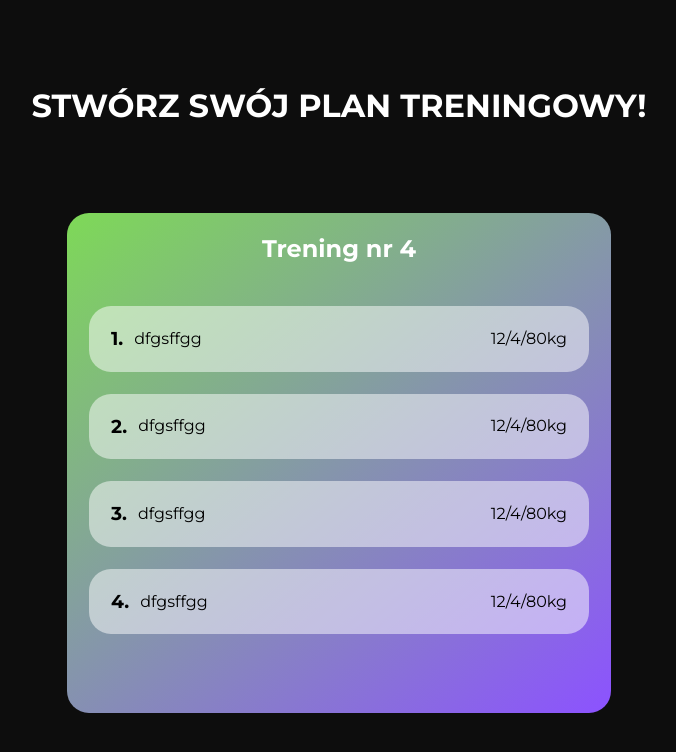
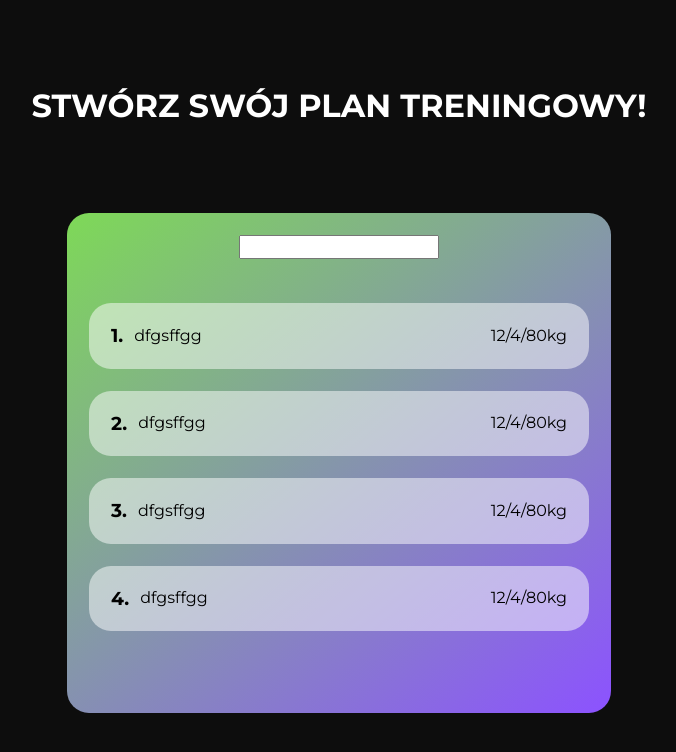
Before and after one commit to shauek97/plan-your-gainz, a React (Create React App) app: page / in a window 1280 px wide. Shown: the top 752 px of the page, without its empty margins (301-977 px from the left). Built offline with nearby package versions, Linux system fonts and the light colour scheme.

Commit message:
Adding input to component title

```diff
--- a/src/components/sections/MainSection/MainCreator/MainCreator.js
+++ b/src/components/sections/MainSection/MainCreator/MainCreator.js
@@ -1,11 +1,22 @@
 import styles from "./MainCreator.module.scss";
+import { useState } from "react";
 
 export default function MainCreator() {
+  const [isName, setIsName] = useState(false);
+  const [name, setName] = useState('');
+
+  const handleNameChange = (event) => {
+    setName(event.target.value);
+  }
+
+  console.log(isName)
+
   return (
     <section className={styles.mainCreator}>
       <div className={styles.mainBox}>
         <div className={styles.planName}>
-          <h2>Trening nr 4</h2>
+        {!isName && <input type="text" value={name} onChange={handleNameChange} />}
+        {isName && <h2>{name}</h2>}
         </div>
         <div className={styles.exerciseEmptyField}>
           <div className={styles.description}>
```
